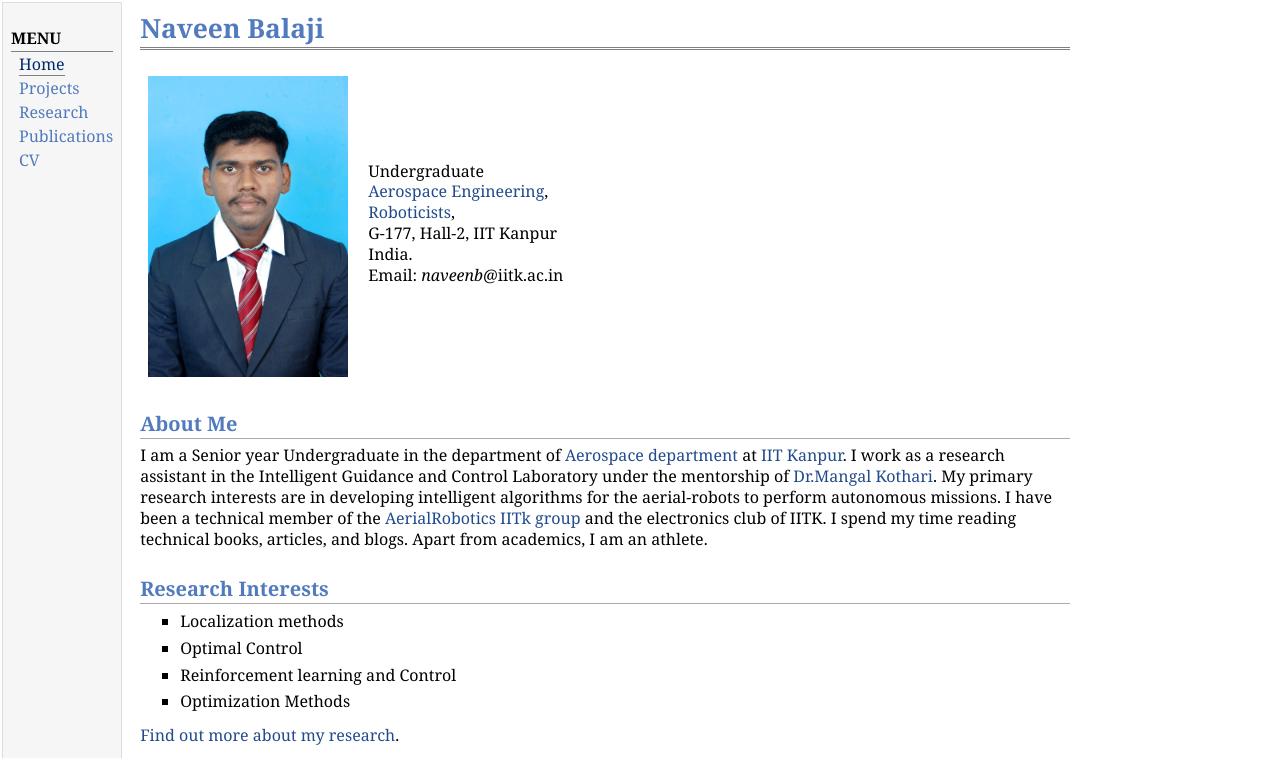
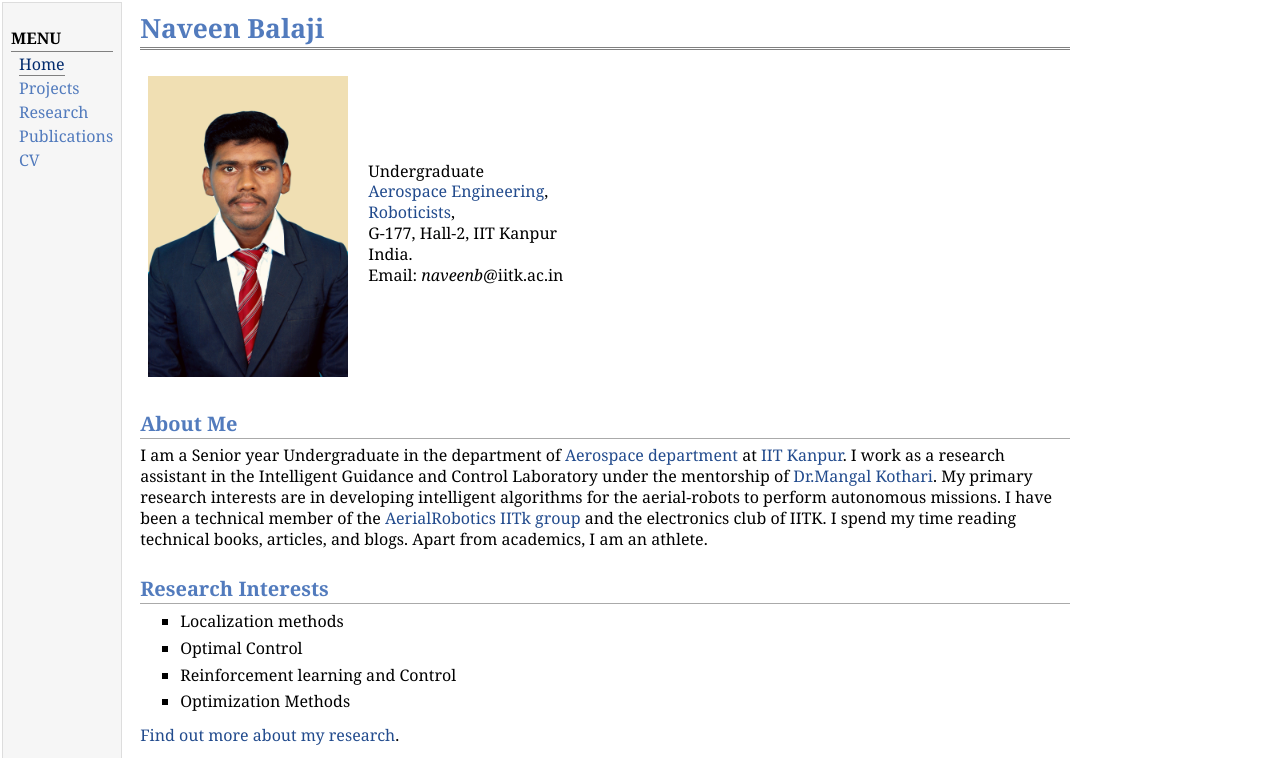
Before and after one commit to naveenbiitk/naveenbiitk.github.io, a plain HTML site: page index.html in a window 1280 px wide. Shown: the top 758 px of the page. Drawn offline with Linux system fonts and the light colour scheme.

Commit message:
Update index.html

```diff
--- a/index.html
+++ b/index.html
@@ -24,7 +24,7 @@
 <h1>Naveen Balaji </h1>
 </div>
 <table class="imgtable"><tr><td>
-<a href="http://naveenbalaji.com/"><img src="photos/naveen_2.jpg" alt="alt text" width="200px" height="301px" /></a>&nbsp;</td>
+<a href="http://naveenbalaji.com/"><img src="photos/naveen_2_f.jpg" alt="alt text" width="200px" height="301px" /></a>&nbsp;</td>
 <td align="left"><p>Undergraduate<br />
 <a href="https://www.iitk.ac.in/aero/" target=&ldquo;blank&rdquo;>Aerospace Engineering</a>, <br />
 <a href="http://" target=&ldquo;blank&rdquo;>Roboticists</a>,<br />
```
